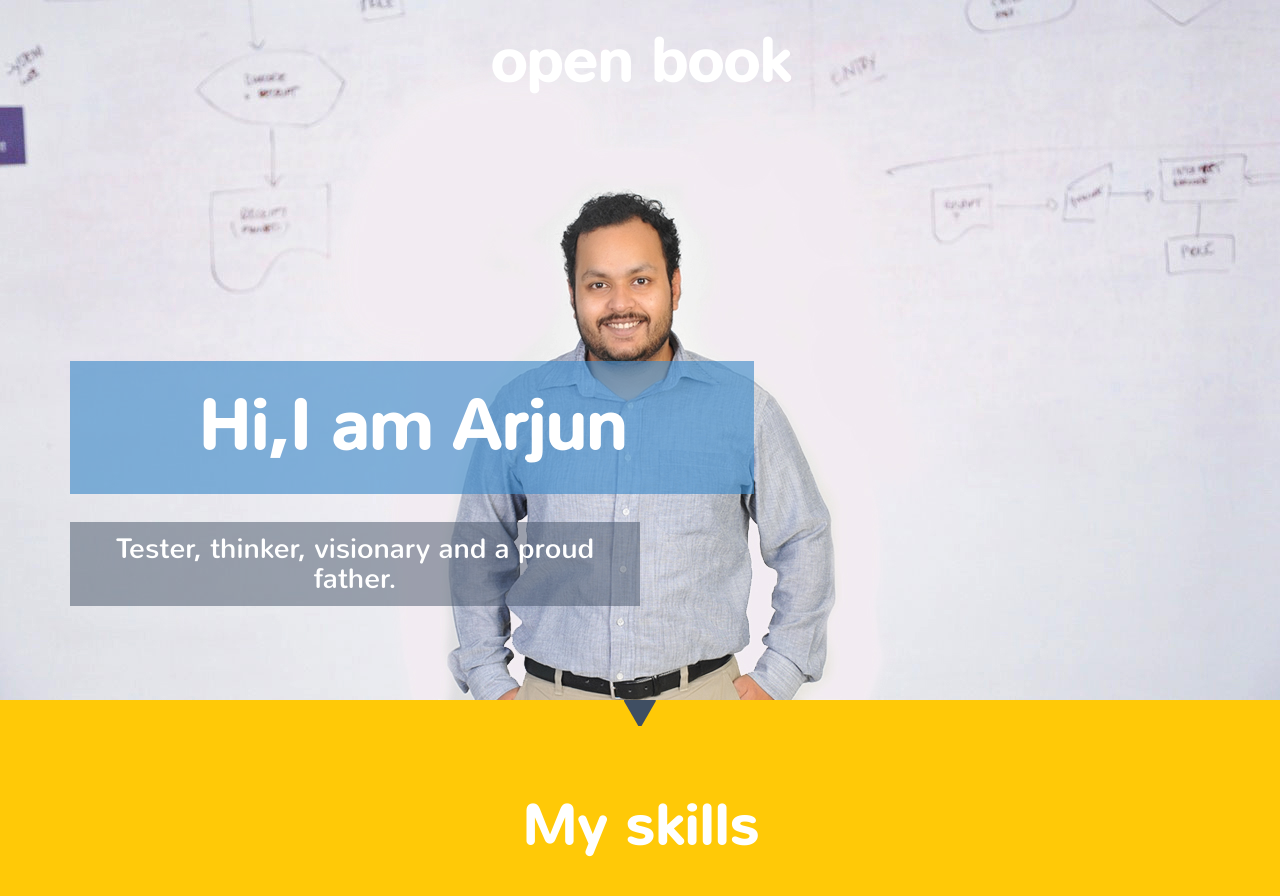
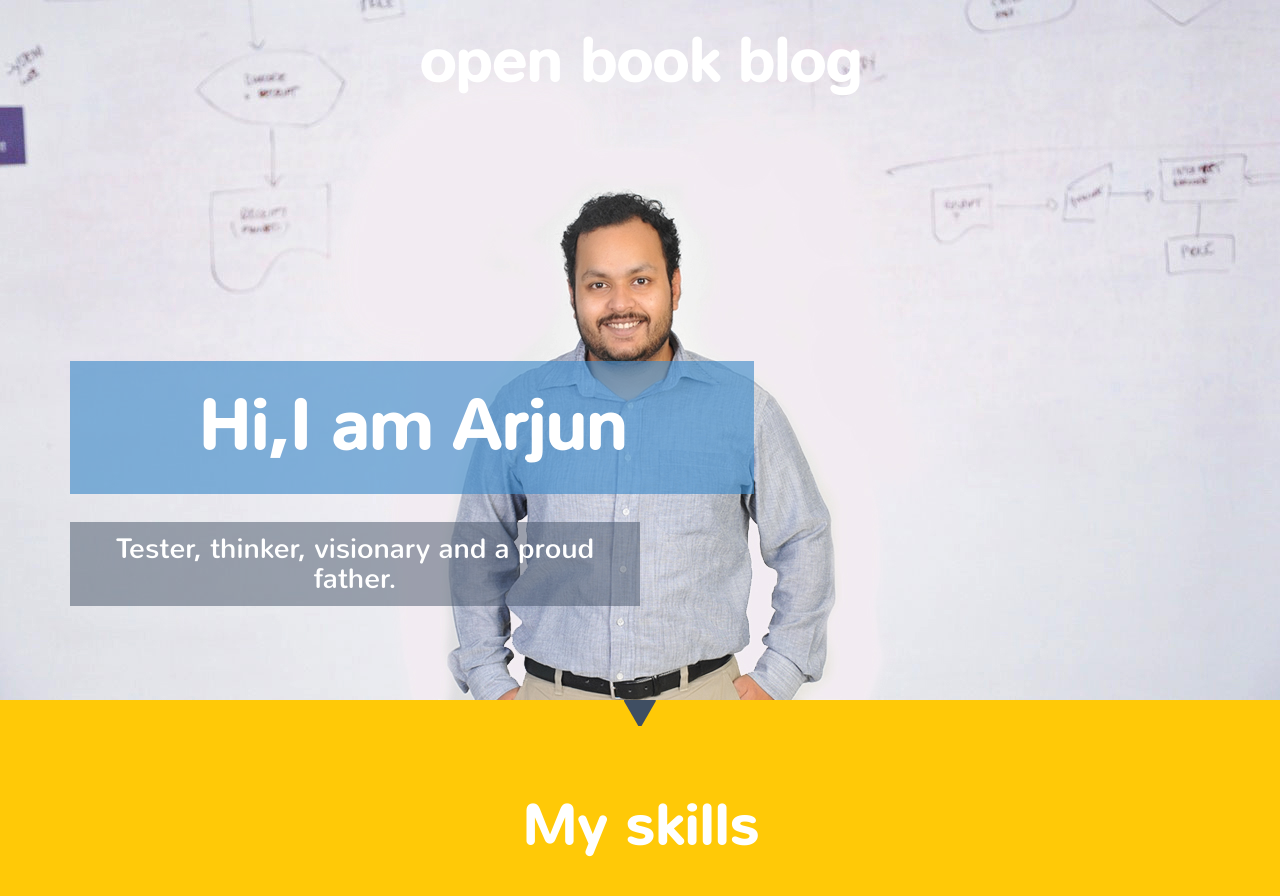
Before and after one commit to arjunrajeev/arjunrajeev.github.io, a Jekyll site: the page index.html, which Jekyll copies as it is, in a window 1280 px wide and 900 px high. Shown: the top 896 px of the window. Built offline with Jekyll 4.4.1, drawn with Linux system fonts in a browser that asks for light colours; nearby versions of some CDN libraries; library files that are not in the unit come from our copies; some of the changed text lies outside the part shown.

Commit message:
Update index.html
section updates and blog reference

```diff
--- a/index.html
+++ b/index.html
@@ -56,7 +56,7 @@ License URL: http://creativecommons.org/licenses/by/3.0/
 	<div class="banner">
 		<div class="container">
 			<div class="logo">
-				<h1><a href="index.html">open book</a></h1>
+				<h1><a href="/blog/">open book blog</a></h1>
 			</div>
 			<div class="banner-info">
 				<h2>Hi,I am Arjun</h2>
```
Also changed, not shown: other parts of index.html (+1 -1 lines).
